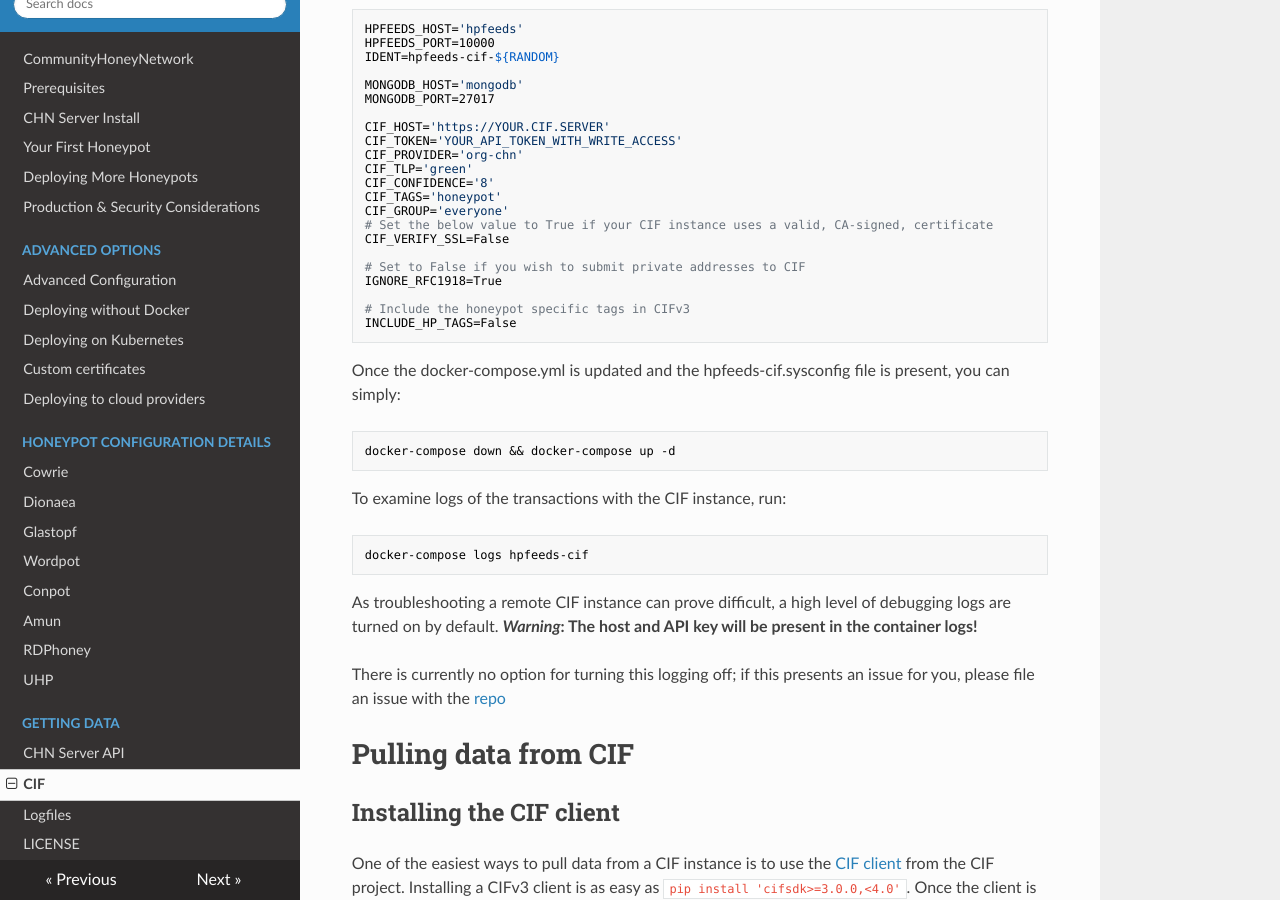
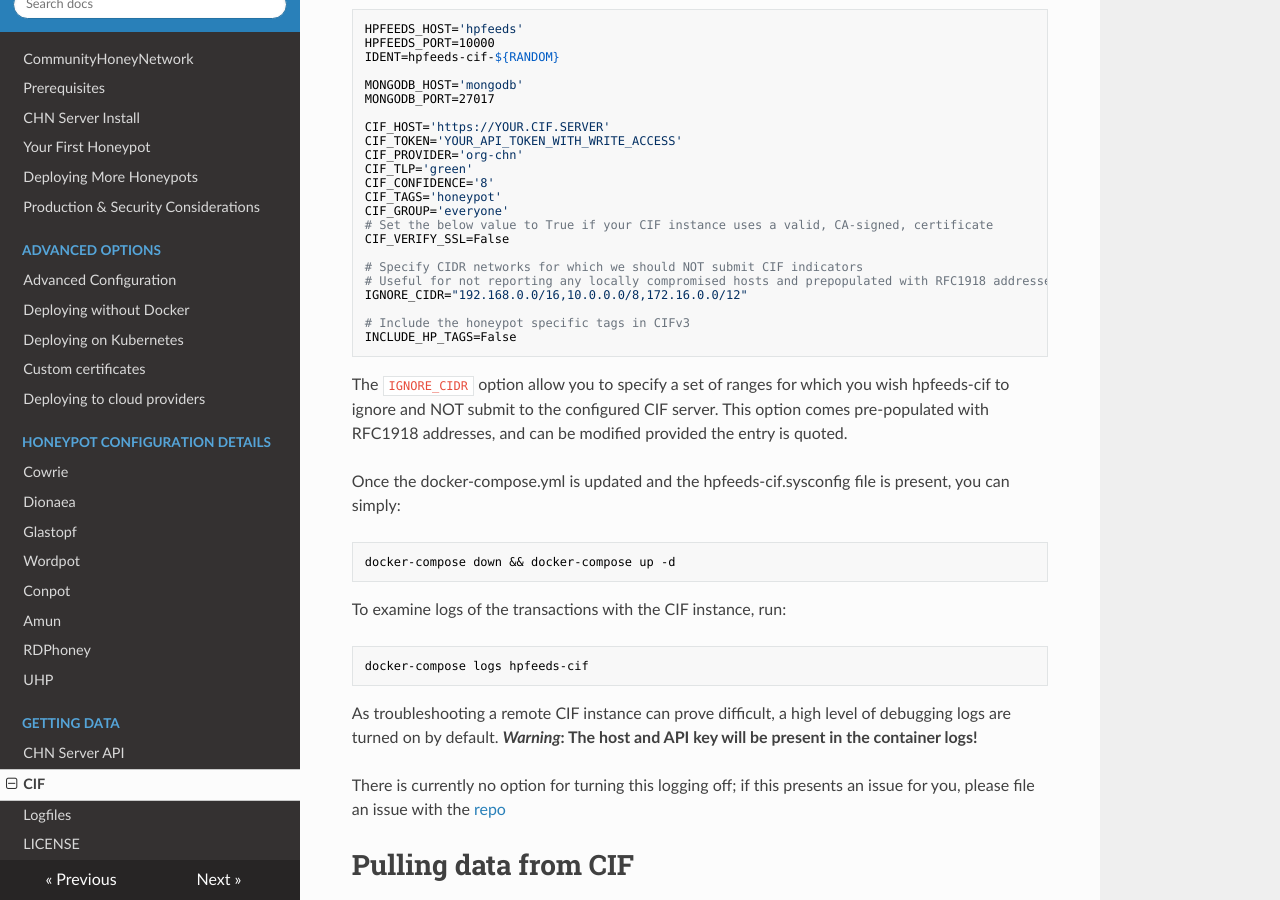
Before and after one commit to CommunityHoneyNetwork/chn-docs, an MkDocs documentation site: the page built from docs/hpfeeds-cif.md, in a window 1280 px wide and 900 px high, scrolled down 606 px. Built offline with MkDocs 1.6.1, drawn with Linux system fonts in a browser that asks for light colours; nearby versions of some CDN libraries; old or Windows-style settings are respelled for this version of MkDocs.

Commit message:
Remove references to IGNORE_RFC1918 and add IGNORE_CIDR
Signed-off-by: Jesse Bowling <jesse.bowling@duke.edu>

````diff
--- a/docs/hpfeeds-cif.md
+++ b/docs/hpfeeds-cif.md
@@ -38,12 +38,16 @@ CIF_GROUP='everyone'
 # Set the below value to True if your CIF instance uses a valid, CA-signed, certificate
 CIF_VERIFY_SSL=False
 
-# Set to False if you wish to submit private addresses to CIF
-IGNORE_RFC1918=True
+# Specify CIDR networks for which we should NOT submit CIF indicators
+# Useful for not reporting any locally compromised hosts and prepopulated with RFC1918 addresses
+IGNORE_CIDR="192.168.0.0/16,10.0.0.0/8,172.16.0.0/12"
 
 # Include the honeypot specific tags in CIFv3
 INCLUDE_HP_TAGS=False
 ```
+The `IGNORE_CIDR` option allow you to specify a set of ranges for which you wish hpfeeds-cif to ignore and NOT submit
+ to the configured CIF server. This option comes pre-populated with RFC1918 addresses, and can be modified provided
+ the entry is quoted.
 
 Once the docker-compose.yml is updated and the hpfeeds-cif.sysconfig file is
 present, you can simply:
````
